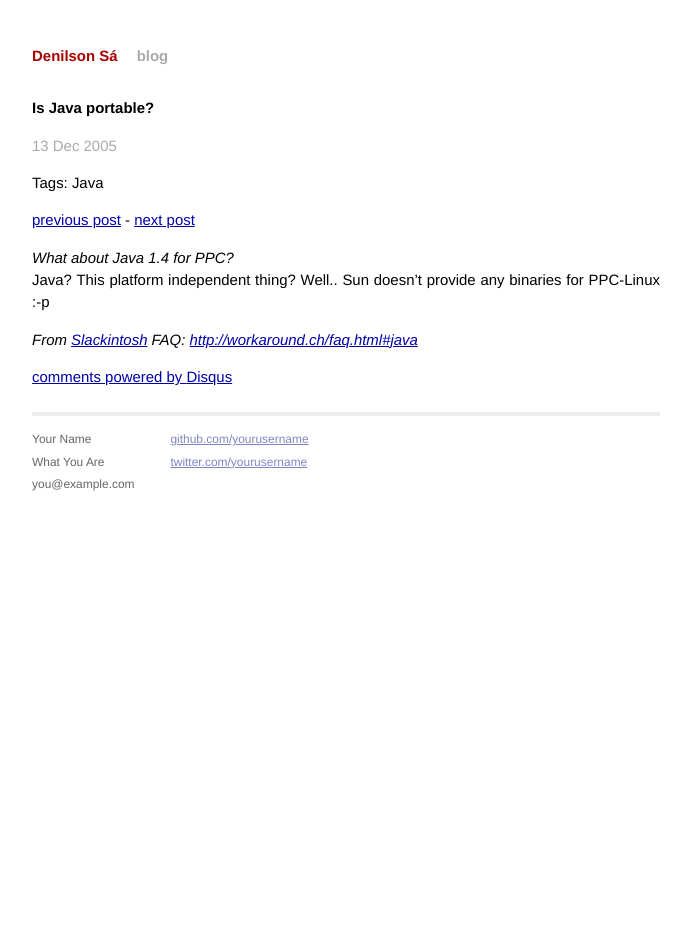
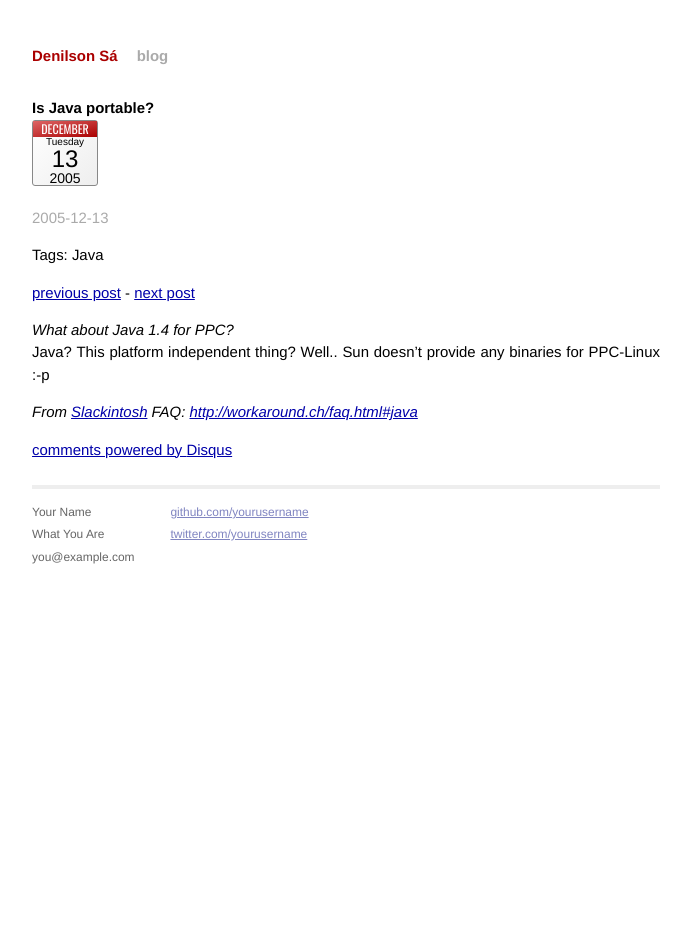
Before and after one commit to denilsonsa/denilsonsa.github.io, a Jekyll site: the page built from _posts/2005-12-13-is-java-portable.markdown, in a window 1280 px wide. Shown: the whole page, without its empty margins (294-985 px from the left). Built offline with Jekyll 4.4.1, drawn with Linux system fonts in a browser that asks for light colours; comment, search, counter and statistics services are not loaded.

Commit message:
Trying to create a pretty CSS calendar for displaying the post date.

```diff
--- a/_layouts/post.html
+++ b/_layouts/post.html
@@ -7,7 +7,18 @@ http://www.ihid.co.uk/blog/markup-your-blog-using-schema-org
 https://developers.google.com/+/web/snippet/
 -->
 <h2>{{ page.title }}</h2>
-<p class="meta">{{ page.date | date_to_string }}</p>
+
+<div class="date-as-calendar">
+{% comment %}
+See: http://docs.shopify.com/themes/liquid-basics/output#date
+{% endcomment %}
+<span class="weekday">{{ page.date | date: '%A' }}</span>
+<span class="day">{{ page.date | date: '%-d' }}</span>
+<span class="month">{{ page.date | date: '%B' }}</span>
+<span class="year">{{ page.date | date: '%Y' }}</span>
+</div>
+
+<p class="meta">{{ page.date | date: '%F' }}</p>
 <p>Tags: {{ page.tags | sort | join: ', ' }}</p>
 <p><a href="{{ page.previous.url }}">previous post</a> - <a href="{{ page.next.url }}">next post</a></p>
 
--- a/css/main.css
+++ b/css/main.css
@@ -1,3 +1,5 @@
+@import url(http://fonts.googleapis.com/css?family=Source+Code+Pro|Oswald);
+
 /*****************************************************************************/
 /*
 /* Common
@@ -161,3 +163,57 @@ a:visited { color: #a0a; }
 }
 
 /* TODO: check the margins. If a <pre> is followed by <h2>, it currently has no margins, which looks bad. See 2005-12-13-the-failed-gentoo-linux-nvidia-guide */
+
+/* TODO: Improve the looking of the calendar. */
+.date-as-calendar {
+	position: relative;
+	font-variant: normal;
+	font-style: normal;
+	font-weight: normal;
+	font-family: "Helvetica", "Arial", sans-serif;
+
+	display: inline-block;
+	width: 64px;
+	height: 64px;
+
+	color: black;
+	background: white;
+	background : linear-gradient(to bottom right, #FFF 0%, #EEE 100%);
+
+	border: 1px solid #888;
+	border-radius: 3px;
+}
+.date-as-calendar .weekday,
+.date-as-calendar .day,
+.date-as-calendar .month,
+.date-as-calendar .year {
+	display: block;
+	position: absolute;
+	left: 0;
+	right: 0;
+	height: 1em;
+	text-align: center;
+	line-height: 1.0;
+}
+.date-as-calendar .month {
+	font-family: "Oswald", sans-serif;
+	text-transform: uppercase;
+	top: 0px;
+	font-size: 12px;
+	padding: 2px 0;
+	background: #B11;
+	background : linear-gradient(to bottom right, #D66 0%, #A00 100%);
+	color: white;
+}
+.date-as-calendar .weekday {
+	top: 16px;
+	font-size: 10px;
+}
+.date-as-calendar .day {
+	top: 26px;
+	font-size: 24px;
+}
+.date-as-calendar .year {
+	top: 50px;
+	font-size: 14px;
+}
```
